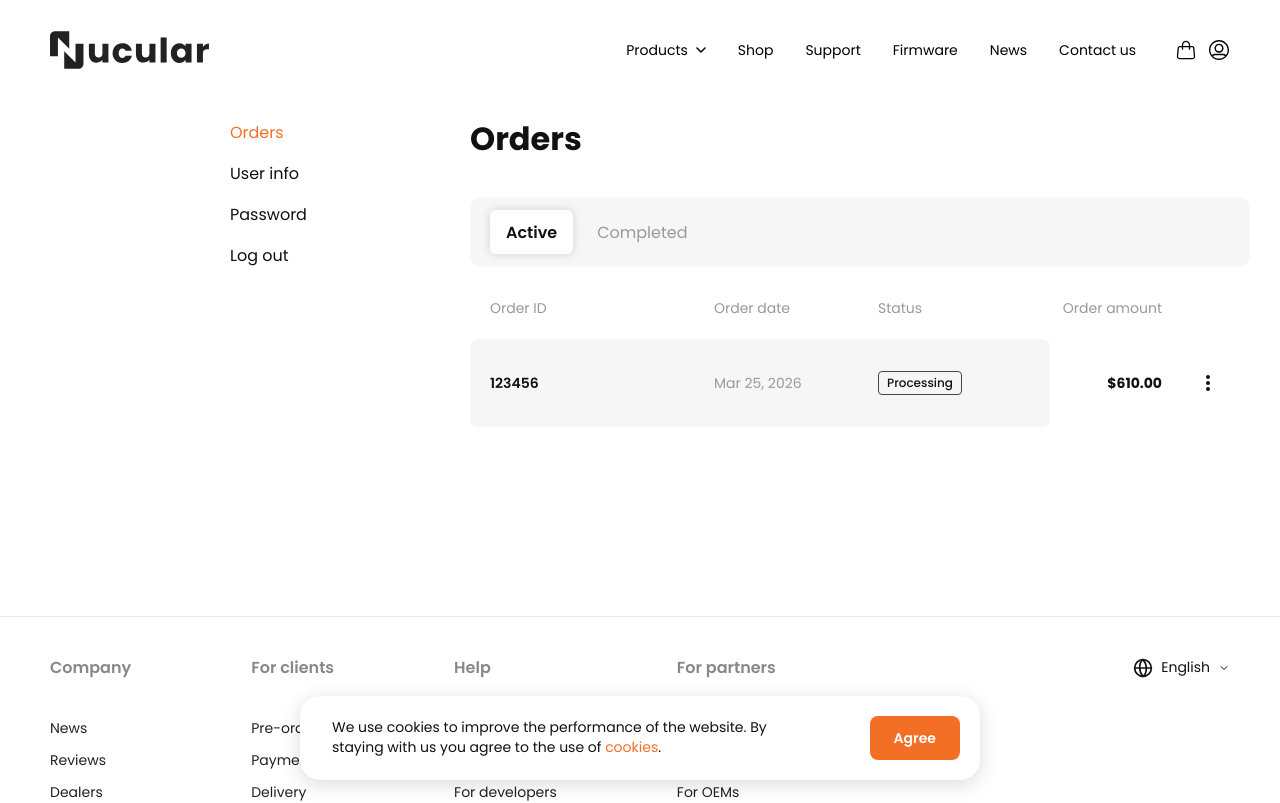
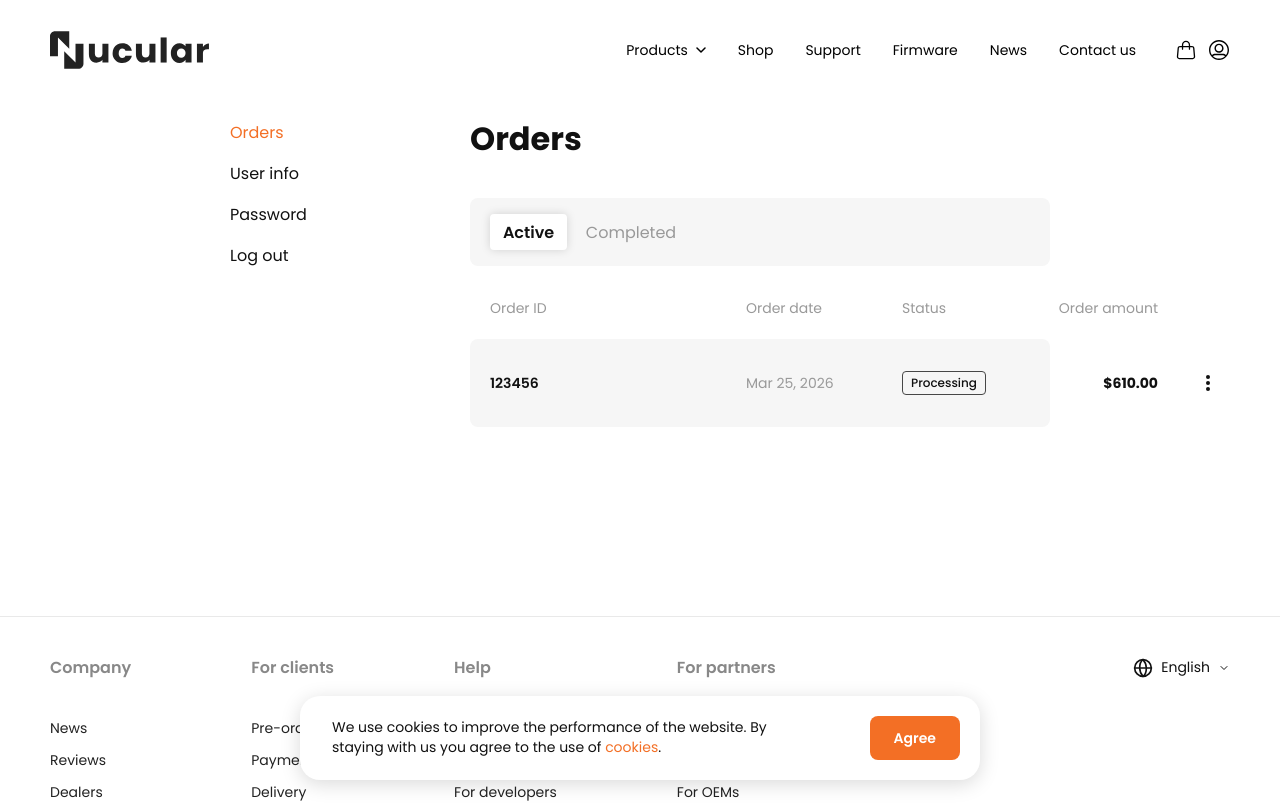
Before and after one commit to nucular2/nucularelectronics, a React (Vite) app in the folder frontend/: page /orders in a window 1280 px wide. Shown: the top 803 px of the page. Built offline with nearby package versions, Linux system fonts and the light colour scheme; no server answers.

Commit message:
Orders UI: compact tabs and make rows full width

```diff
--- a/frontend/src/app-styles.css
+++ b/frontend/src/app-styles.css
@@ -372,25 +372,24 @@
   .orders-tabs {
     display: flex;
     align-items: center;
-    justify-content: flex-start;
-    gap: 8px;
+    gap: 4px;
     background: #F6F6F6;
     border-radius: 8px;
-    padding: 12px 20px;
-    width: 780px;
-    height: 68px;
+    padding: 4px;
+    width: 197px;
+    height: 44px;
     box-sizing: border-box;
     margin-left: 0;
-    margin-top: 0;
+    margin-top: 12px;
   }
   .orders-tab {
-    height: 44px;
-    padding: 0 16px;
+    height: 36px;
+    padding: 0 8px;
     border-radius: 6px;
     background: transparent;
     border: none;
     font-family: var(--font-family);
-    font-size: 16px;
+    font-size: 14px;
     color: #999;
     cursor: pointer;
     display: flex;
@@ -398,6 +397,18 @@
     justify-content: center;
     transition: all 0.2s;
     box-sizing: border-box;
+  }
+  .orders-tabs .orders-tab:first-child {
+    width: 77px;
+    height: 36px;
+    padding: 0 16px;
+    border-radius: 4px;
+  }
+  .orders-tabs .orders-tab:last-child {
+    width: 112px;
+    height: 36px;
+    padding: 0 16px;
+    border-radius: 4px;
   }
   .orders-tab.active {
     background: #fff;
@@ -414,22 +425,17 @@
     max-width: 780px;
   }
 
-  .orders-content--wide .orders-tabs {
-    width: 780px;
-  }
-
   .orders-list-header {
     display: grid;
-    grid-template-columns: 200px 140px 120px 140px 44px;
-    column-gap: 24px;
+    width: 780px;
+    grid-template-columns: 240px 140px 120px 120px 56px;
+    column-gap: 16px;
     padding: 0 20px 8px 20px;
     font-size: 14px;
     color: #999;
     margin-bottom: 12px;
   }
-  .orders-list-header > div:nth-child(4) {
-    text-align: right;
-  }
+  .orders-list-header > div:nth-child(4),
   .orders-list-header > div:nth-child(5) {
     text-align: right;
   }
@@ -441,8 +447,9 @@
   }
   .orders-list .order-card {
     display: grid;
-    grid-template-columns: 200px 140px 120px 140px 44px;
-    column-gap: 24px;
+    width: 780px;
+    grid-template-columns: 240px 140px 120px 120px 56px;
+    column-gap: 16px;
     align-items: center;
     padding: 12px 20px;
     background: #F6F6F6;
```
Lines whose indentation alone changed are shown as unchanged.
